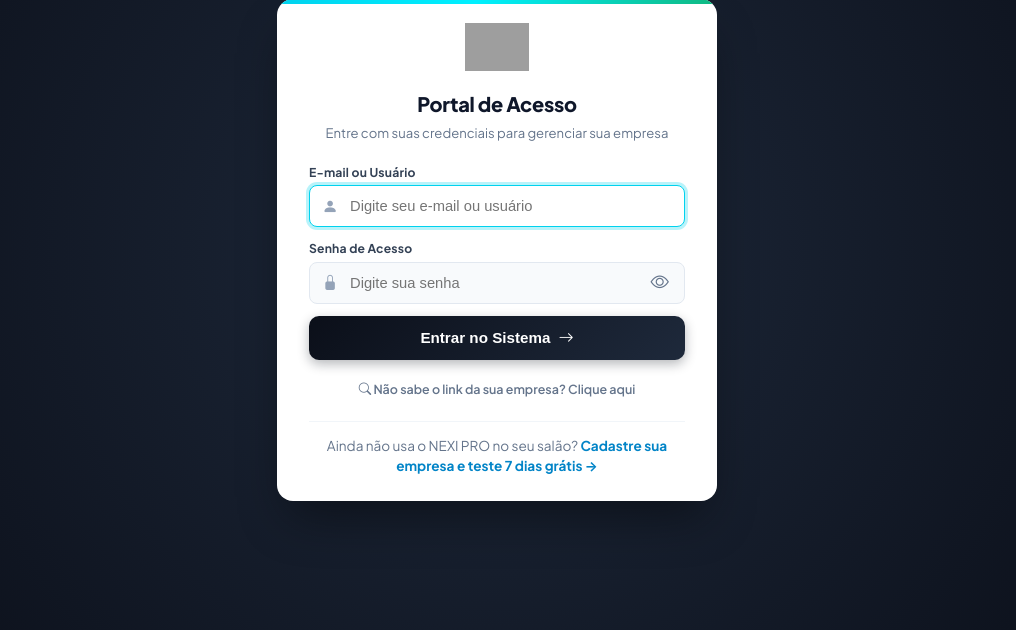
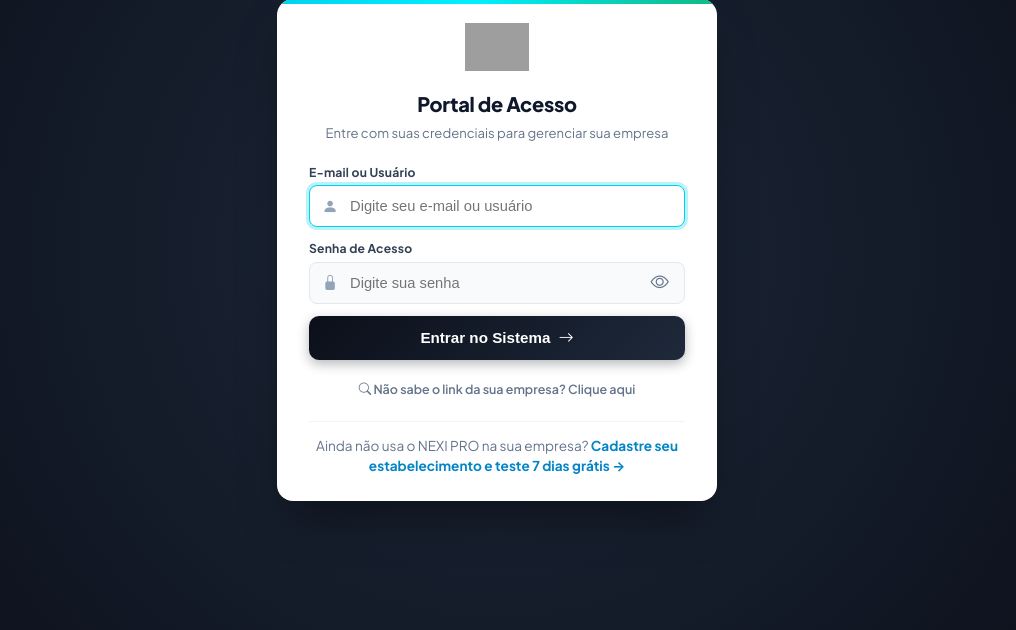
Before and after one commit to BioCamargo/beautysalon-saas, a Spring app: page /auth/login in a window 1280 px wide. Shown: the part 150-780 px from the top of the page, without its empty margins (143-1159 px from the left). Run offline with Thymeleaf, Linux system fonts and the light colour scheme; the template is opened without the code that fills it, so the values that code supplies are empty; some web fonts are replaced; grey boxes are pictures that could not be loaded.

Commit message:
fix(auth): aplicar regra de terminologia empresa/estabelecimento no rodape do login

```diff
--- a/src/main/resources/templates/auth/login.html
+++ b/src/main/resources/templates/auth/login.html
@@ -120,21 +120,21 @@
         </div>
     </div>
 
-    <!-- RODAPÉ DO LOGIN ESPECÍFICO DO STUDIO (/{slug}/login) -->
+    <!-- RODAPÉ DO LOGIN ESPECÍFICO DA EMPRESA (/{slug}/login) -->
     <div th:if="${empresaSlug != null}" class="auth-footer" style="margin-top: 1.35rem; padding-top: 0.85rem; border-top: 1px solid #f1f5f9;">
         <span style="display: block; font-size: 0.78rem; color: #64748b; margin-bottom: 2px;">
             <i class="bi bi-info-circle me-1 text-primary"></i> Precisa de acesso ou esqueceu a senha?
         </span>
         <span style="font-size: 0.82rem; font-weight: 600; color: #334155;">
-            Solicite diretamente à gerência ou administradora do seu studio.
+            Solicite diretamente à gerência ou administração da sua empresa.
         </span>
     </div>
 
     <!-- RODAPÉ DO PORTAL GERAL (/login) -->
     <div th:if="${empresaSlug == null}" class="auth-footer" style="margin-top: 1.35rem; padding-top: 0.85rem; border-top: 1px solid #f1f5f9;">
-        <span style="font-size: 0.85rem; color: #64748b;">Ainda não usa o NEXI PRO no seu salão? </span>
+        <span style="font-size: 0.85rem; color: #64748b;">Ainda não usa o NEXI PRO na sua empresa? </span>
         <a th:href="@{/register}" style="color: #0284c7; font-weight: 700; text-decoration: none;">
-            Cadastre sua empresa e teste 7 dias grátis &rarr;
+            Cadastre seu estabelecimento e teste 7 dias grátis &rarr;
         </a>
     </div>
 </div>
```
